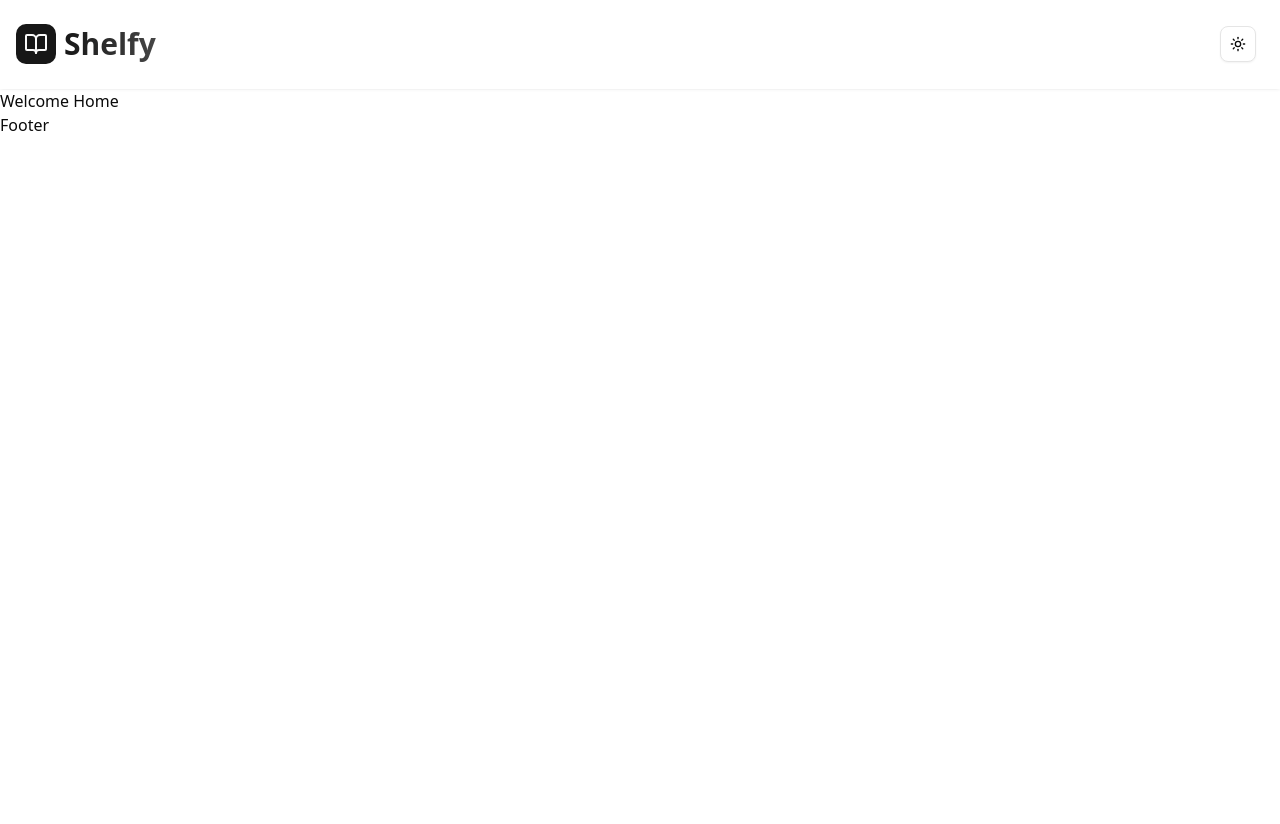
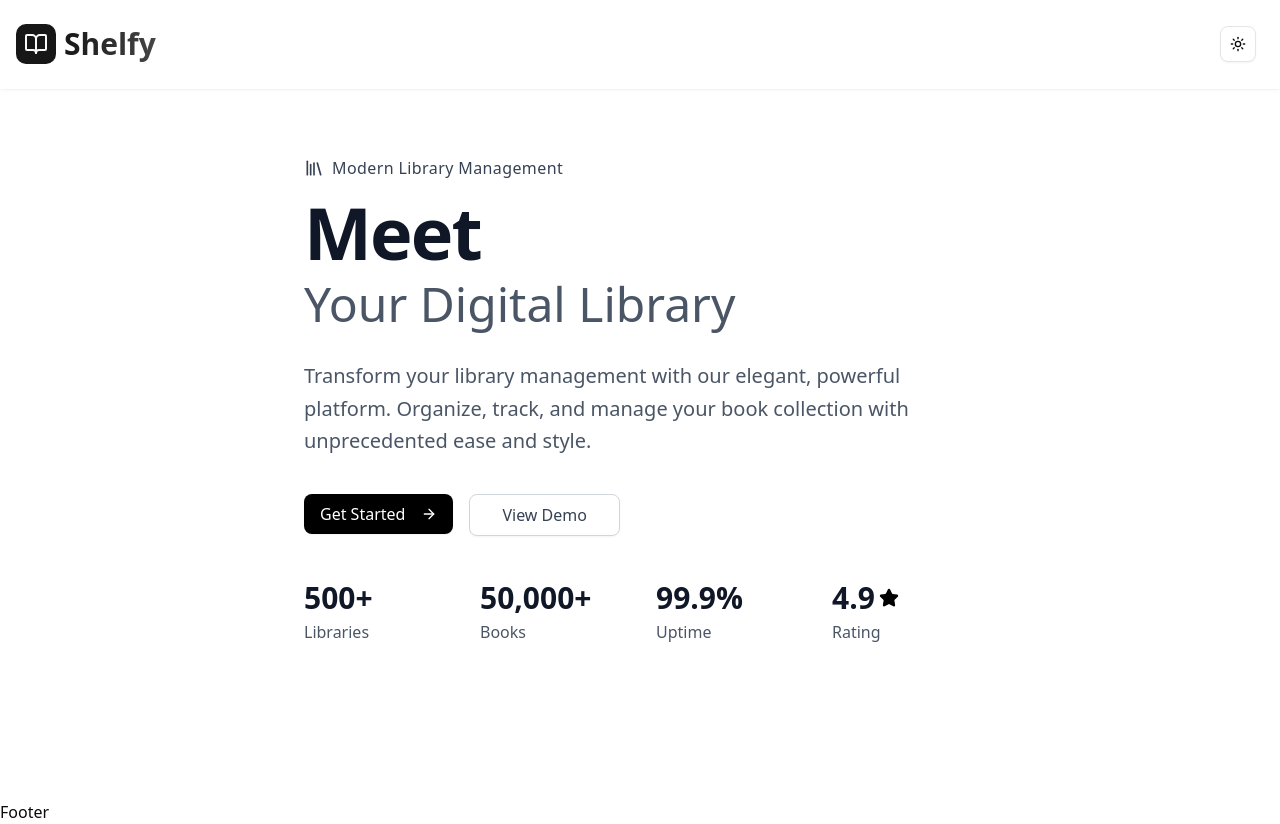
Before and after one commit to zahid-official/milestone-16-client, a React (Vite) app: page / in a window 1280 px wide. Before the commit the page ends 800 px from the top, so only its background shows below. Built offline with nearby package versions, Linux system fonts and the light colour scheme.

Commit message:
Hero section left part

```diff
--- a/src/components/shared/Navbar.tsx
+++ b/src/components/shared/Navbar.tsx
@@ -20,7 +20,7 @@ export default function Navbar() {
   ];
 
   return (
-    <nav className="sticky py-2 top-0 z-50 w-full border-b border-white/10 bg-white/70 dark:bg-gray-950/70 backdrop-blur-xl backdrop-saturate-150 supports-[backdrop-filter]:bg-white/60 dark:supports-[backdrop-filter]:bg-gray-950/60 shadow-sm shadow-black/5">
+    <nav className="fixed py-2 top-0 z-50 w-full border-b border-white/10 bg-white/90 dark:bg-gray-950/90 backdrop-blur-xl backdrop-saturate-150 supports-[backdrop-filter]:bg-white/80 dark:supports-[backdrop-filter]:bg-gray-950/80 shadow-sm shadow-black/5">
       <div className="container mx-auto md:px-4 px-10">
         <div className="flex h-18 items-center justify-between">
           {/* logo */}
--- /dev/null
+++ b/src/components/ui/badge.tsx
@@ -0,0 +1,46 @@
+import * as React from "react"
+import { Slot } from "@radix-ui/react-slot"
+import { cva, type VariantProps } from "class-variance-authority"
+
+import { cn } from "@/lib/utils"
+
+const badgeVariants = cva(
+  "inline-flex items-center justify-center rounded-md border px-2 py-0.5 text-xs font-medium w-fit whitespace-nowrap shrink-0 [&>svg]:size-3 gap-1 [&>svg]:pointer-events-none focus-visible:border-ring focus-visible:ring-ring/50 focus-visible:ring-[3px] aria-invalid:ring-destructive/20 dark:aria-invalid:ring-destructive/40 aria-invalid:border-destructive transition-[color,box-shadow] overflow-hidden",
+  {
+    variants: {
+      variant: {
+        default:
+          "border-transparent bg-primary text-primary-foreground [a&]:hover:bg-primary/90",
+        secondary:
+          "border-transparent bg-secondary text-secondary-foreground [a&]:hover:bg-secondary/90",
+        destructive:
+          "border-transparent bg-destructive text-white [a&]:hover:bg-destructive/90 focus-visible:ring-destructive/20 dark:focus-visible:ring-destructive/40 dark:bg-destructive/60",
+        outline:
+          "text-foreground [a&]:hover:bg-accent [a&]:hover:text-accent-foreground",
+      },
+    },
+    defaultVariants: {
+      variant: "default",
+    },
+  }
+)
+
+function Badge({
+  className,
+  variant,
+  asChild = false,
+  ...props
+}: React.ComponentProps<"span"> &
+  VariantProps<typeof badgeVariants> & { asChild?: boolean }) {
+  const Comp = asChild ? Slot : "span"
+
+  return (
+    <Comp
+      data-slot="badge"
+      className={cn(badgeVariants({ variant }), className)}
+      {...props}
+    />
+  )
+}
+
+export { Badge, badgeVariants }
--- /dev/null
+++ b/src/components/ui/card.tsx
@@ -0,0 +1,92 @@
+import * as React from "react"
+
+import { cn } from "@/lib/utils"
+
+function Card({ className, ...props }: React.ComponentProps<"div">) {
+  return (
+    <div
+      data-slot="card"
+      className={cn(
+        "bg-card text-card-foreground flex flex-col gap-6 rounded-xl border py-6 shadow-sm",
+        className
+      )}
+      {...props}
+    />
+  )
+}
+
+function CardHeader({ className, ...props }: React.ComponentProps<"div">) {
+  return (
+    <div
+      data-slot="card-header"
+      className={cn(
+        "@container/card-header grid auto-rows-min grid-rows-[auto_auto] items-start gap-1.5 px-6 has-data-[slot=card-action]:grid-cols-[1fr_auto] [.border-b]:pb-6",
+        className
+      )}
+      {...props}
+    />
+  )
+}
+
+function CardTitle({ className, ...props }: React.ComponentProps<"div">) {
+  return (
+    <div
+      data-slot="card-title"
+      className={cn("leading-none font-semibold", className)}
+      {...props}
+    />
+  )
+}
+
+function CardDescription({ className, ...props }: React.ComponentProps<"div">) {
+  return (
+    <div
+      data-slot="card-description"
+      className={cn("text-muted-foreground text-sm", className)}
+      {...props}
+    />
+  )
+}
+
+function CardAction({ className, ...props }: React.ComponentProps<"div">) {
+  return (
+    <div
+      data-slot="card-action"
+      className={cn(
+        "col-start-2 row-span-2 row-start-1 self-start justify-self-end",
+        className
+      )}
+      {...props}
+    />
+  )
+}
+
+function CardContent({ className, ...props }: React.ComponentProps<"div">) {
+  return (
+    <div
+      data-slot="card-content"
+      className={cn("px-6", className)}
+      {...props}
+    />
+  )
+}
+
+function CardFooter({ className, ...props }: React.ComponentProps<"div">) {
+  return (
+    <div
+      data-slot="card-footer"
+      className={cn("flex items-center px-6 [.border-t]:pt-6", className)}
+      {...props}
+    />
+  )
+}
+
+export {
+  Card,
+  CardHeader,
+  CardFooter,
+  CardTitle,
+  CardAction,
+  CardDescription,
+  CardContent,
+}
--- a/src/pages/home/Home.tsx
+++ b/src/pages/home/Home.tsx
@@ -1,10 +1,11 @@
+import HeroSecton from "./sections/HeroSecton";
 
 const Home = () => {
-    return (
-        <div>
-            Welcome Home
-        </div>
-    );
+  return (
+    <div>
+      <HeroSecton></HeroSecton>
+    </div>
+  );
 };
 
 export default Home;
--- /dev/null
+++ b/src/pages/home/sections/HeroSecton.tsx
@@ -0,0 +1,124 @@
+import { Button } from "@/components/ui/button";
+import { ArrowRight, Star, Library } from "lucide-react";
+import { useEffect, useState } from "react";
+
+export default function HeroSection() {
+  const [isVisible, setIsVisible] = useState(false);
+
+  useEffect(() => {
+    const timeout = setTimeout(() => setIsVisible(true), 50);
+    return () => clearTimeout(timeout);
+  }, []);
+
+  const stats = [
+    { value: "500+", label: "Libraries" },
+    { value: "50,000+", label: "Books" },
+    { value: "99.9%", label: "Uptime" },
+    { value: "4.9", label: "Rating", icon: Star },
+  ];
+
+  return (
+    <div className="flex min-h-screen items-center justify-center px-4 py-12 lg:px-8">
+      {/* left part */}
+      <div className="w-full max-w-2xl">
+        {/* Brand Header */}
+        <div
+          className={`transform flex items-center space-x-2 transition-all duration-700 ease-out ${
+            isVisible ? "opacity-100 translate-y-0" : "opacity-0 translate-y-4"
+          }`}
+        >
+          <Library className="h-5 w-5 text-gray-700 dark:text-gray-300" />
+          <span className="text-base font-medium text-gray-700 dark:text-gray-100 tracking-wide">
+            Modern Library Management
+          </span>
+        </div>
+
+        {/* Main Heading */}
+        <div className="space-y-3 mt-4 mb-8">
+          <h1
+            className={`transform text-5xl font-bold tracking-tight text-gray-900 dark:text-white transition-all duration-700 ease-out delay-200 sm:text-6xl lg:text-7xl ${
+              isVisible
+                ? "opacity-100 translate-y-0"
+                : "opacity-0 translate-y-8"
+            }`}
+          >
+            Meet
+          </h1>
+          <h2
+            className={`transform text-3xl font-medium text-gray-600 dark:text-gray-400 transition-all duration-700 ease-out delay-300 sm:text-4xl lg:text-5xl ${
+              isVisible
+                ? "opacity-100 translate-y-0"
+                : "opacity-0 translate-y-8"
+            }`}
+          >
+            Your Digital Library
+          </h2>
+        </div>
+
+        {/* Description */}
+        <p
+          className={`transform text-lg leading-relaxed text-gray-600 dark:text-gray-100 transition-all duration-700 ease-out delay-500 sm:text-xl lg:text-xl ${
+            isVisible ? "opacity-100 translate-y-0" : "opacity-0 translate-y-8"
+          }`}
+        >
+          Transform your library management with our elegant, powerful platform.
+          Organize, track, and manage your book collection with unprecedented
+          ease and style.
+        </p>
+
+        {/* Buttons */}
+        <div
+          className={`transform flex flex-col space-y-4 transition-all duration-700 ease-out delay-700 sm:flex-row sm:space-x-4 sm:space-y-0 mt-9 mb-3 ${
+            isVisible ? "opacity-100 translate-y-0" : "opacity-0 translate-y-8"
+          }`}
+        >
+          <Button
+            size="lg"
+            className="group cursor-pointer bg-black text-white hover:bg-gray-800 dark:bg-white dark:text-black dark:hover:bg-gray-200 transition-all duration-300 ease-out transform hover:scale-105 hover:shadow-lg px-8 py-5 text-base font-medium"
+          >
+            Get Started
+            <ArrowRight className="ml-2 h-4 w-4 transition-transform duration-300 group-hover:translate-x-1" />
+          </Button>
+          <Button
+            variant="outline"
+            size="lg"
+            className="border-gray-300 cursor-pointer text-gray-700 dark:text-white dark:border-gray-500 hover:bg-gray-50 dark:hover:bg-gray-800 hover:border-gray-400 dark:hover:border-gray-400 transition-all duration-300 ease-out transform hover:scale-105 px-8 py-5 text-base font-medium bg-transparent"
+          >
+            View Demo
+          </Button>
+        </div>
+
+        {/* Stats */}
+        <div
+          className={`transform grid grid-cols-2 gap-8 pt-8 transition-all duration-700 ease-out delay-1000 sm:grid-cols-4 ${
+            isVisible ? "opacity-100 translate-y-0" : "opacity-0 translate-y-8"
+          }`}
+        >
+          {stats.map((stat, index) => (
+            <div
+              key={stat.label}
+              className={`transform text-left transition-all duration-500 ease-out  ${
+                isVisible ? "opacity-100" : "opacity-0"
+              }`}
+              style={{
+                transitionDelay: `${1200 + index * 100}ms`,
+              }}
+            >
+              <div className="flex items-center space-x-1">
+                <div className="text-2xl font-bold text-gray-900 dark:text-white sm:text-3xl">
+                  {stat.value}
+                </div>
+                {stat.icon && (
+                  <stat.icon className="h-5 w-5 fill-black text-black dark:fill-white dark:text-white" />
+                )}
+              </div>
+              <div className="mt-1 text-sm font-medium text-gray-600 dark:text-gray-400 sm:text-base">
+                {stat.label}
+              </div>
+            </div>
+          ))}
+        </div>
+      </div>
+    </div>
+  );
+}
```
